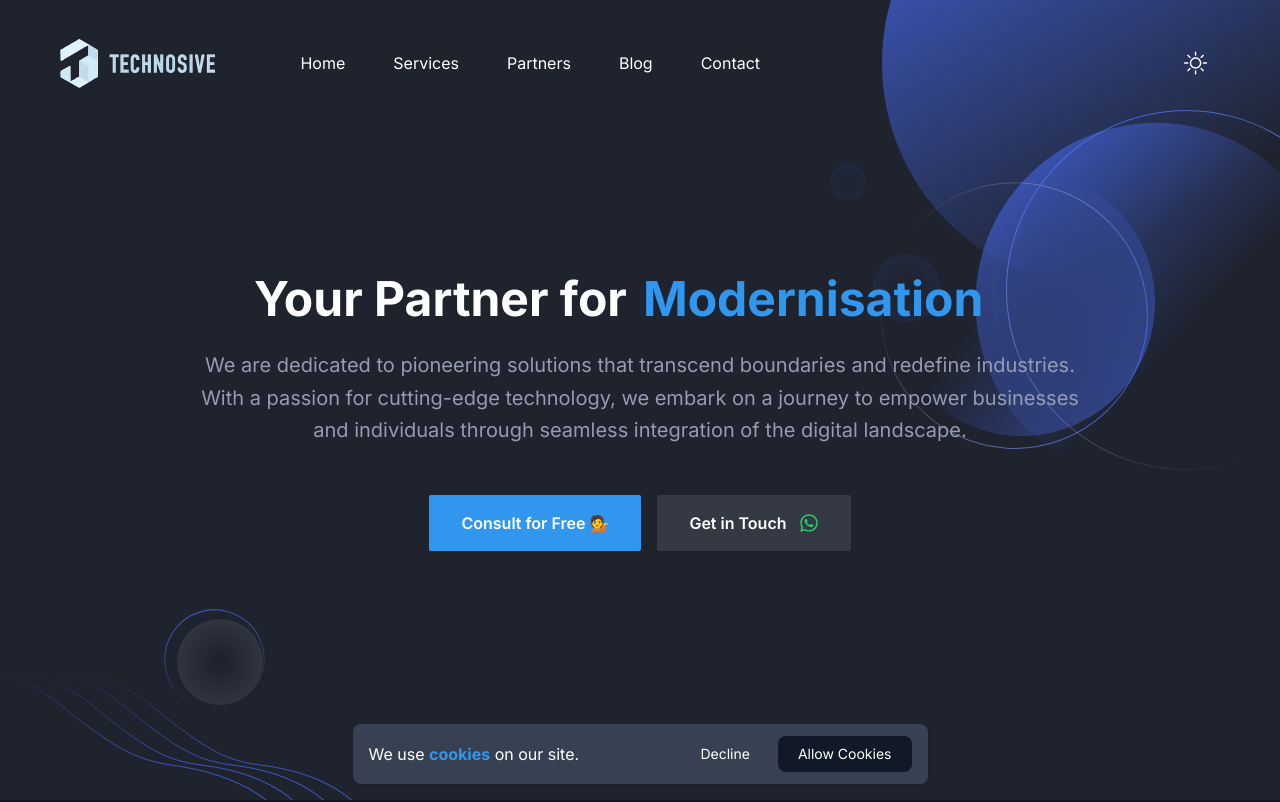
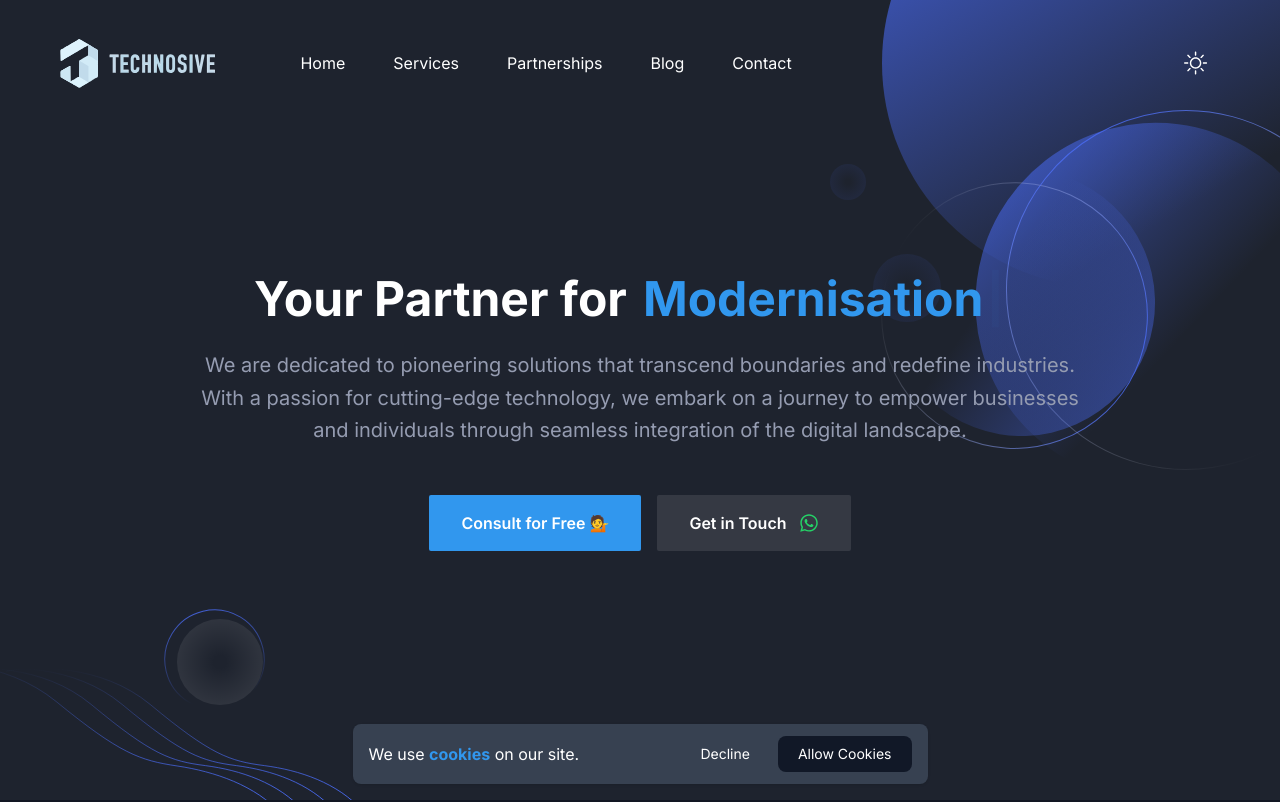
Before and after one commit to technosive/technosivenextjs, a Next.js app: page / in a window 1280 px wide. Shown: the top 802 px of the page. Built offline with nearby package versions, Linux system fonts and the light colour scheme.

Commit message:
💄 Minor UI Changes

```diff
--- a/app/partners/accuknox/page.tsx
+++ b/app/partnership/accuknox/page.tsx
@@ -105,14 +105,6 @@ const AccuKnox = () => {
             <div className="w-full px-4 lg:w-10/12">
               <div>
                 <div>
-                  <Image
-                    alt="Accuknox"
-                    src={AccuKnoxLogo}
-                    unoptimized
-                    width="200"
-                    height="100"
-                    className="mb-8"
-                  />
                   <h3 className="font-xl mb-4 font-bold leading-tight text-black dark:text-white sm:text-2xl sm:leading-tight lg:text-xl lg:leading-tight xl:text-2xl xl:leading-tight">
                     Technosive is thrilled to announce our partnership with
                     AccuKnox!
--- a/app/partners/fortinet/page.tsx
+++ b/app/partnership/fortinet/page.tsx
@@ -98,14 +98,6 @@ const Fortinet = () => {
             <div className="w-full px-4 lg:w-10/12">
               <div>
                 <div>
-                  <Image
-                    alt="Accuknox"
-                    src={FortinetLogo}
-                    unoptimized
-                    width="200"
-                    height="100"
-                    className="mb-8"
-                  />
                   <h3 className="font-xl mb-4 font-bold leading-tight text-black dark:text-white sm:text-2xl sm:leading-tight lg:text-xl lg:leading-tight xl:text-2xl xl:leading-tight">
                     Technosive Strengthens Security Posture with Fortinet
                     Partnership!
--- a/components/About/AboutSectionTwo.tsx
+++ b/components/About/AboutSectionTwo.tsx
@@ -2,7 +2,7 @@ import Image from "next/image";
 
 const AboutSectionTwo = () => {
   return (
-    <section className="py-16 md:py-20 lg:py-28">
+    <section className="py-16 md:py-20 lg:pb-0 lg:pt-28">
       <div className="container">
         <div className="-mx-4 flex flex-wrap items-center">
           <div className="w-full px-4 lg:w-1/2">
--- a/components/Brands/brandsData.tsx
+++ b/components/Brands/brandsData.tsx
@@ -6,14 +6,14 @@ const brandsData: Brand[] = [
   {
     id: 1,
     name: "Fortinet",
-    href: "/partners/fortinet",
+    href: "/partnership/fortinet",
     image: fortinetLogo,
     imageLight: fortinetLogo,
   },
   {
     id: 2,
     name: "AccuKnox",
-    href: "/partners/accuknox",
+    href: "/partnership/accuknox",
     image: accuKnoxLogo,
     imageLight: accuKnoxLogo,
   },
--- a/components/Brands/index.tsx
+++ b/components/Brands/index.tsx
@@ -6,11 +6,11 @@ import brandsData from "./brandsData";
 
 const Brands = () => {
   return (
-    <section className="py-4 md:py-20 lg:pb-28 lg:pt-0" id="partners">
+    <section className="py-24 md:py-20 lg:py-28" id="partnerships">
       <div className="container">
         <div className="-mx-4 flex flex-wrap">
           <div className="w-full px-4">
-            <SectionTitle title="Our Partners" mb="2rem" center />
+            <SectionTitle title="Our Partnerships" mb="2rem" center />
             <div
               className="wow fadeInUp flex flex-wrap items-center justify-center rounded-sm bg-gray-400 px-8 py-8 dark:bg-gray-dark sm:px-10 md:px-[50px] md:py-[40px] xl:p-[50px] 2xl:px-[70px] 2xl:py-[60px]"
               data-wow-delay=".1s"
--- a/components/Header/menuData.tsx
+++ b/components/Header/menuData.tsx
@@ -15,8 +15,8 @@ const menuData: Menu[] = [
   },
   {
     id: 3,
-    title: "Partners",
-    path: "/#partners",
+    title: "Partnerships",
+    path: "/#partnerships",
     newTab: false,
   },
   {
```
